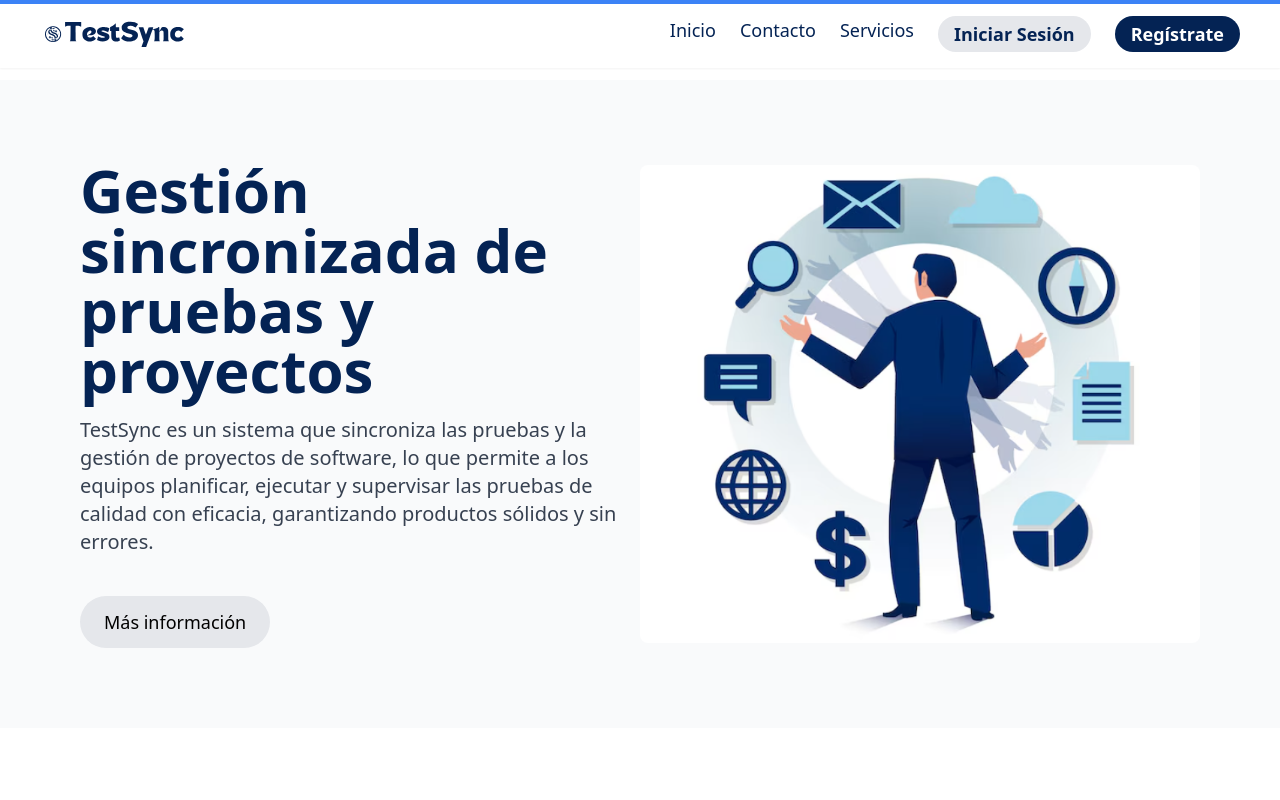
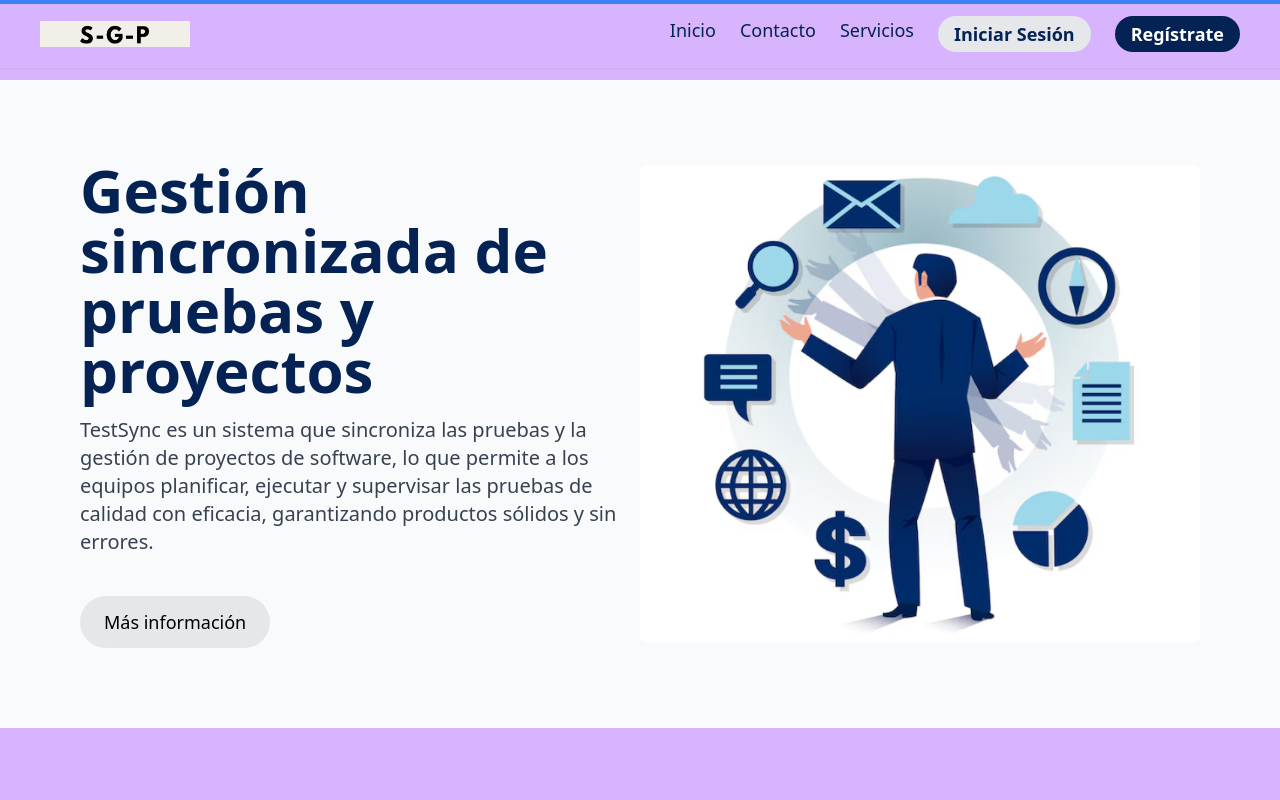
Before and after one commit to GersonEstuardoAlonzoTajiboy/TEST, a React (Vite) app in the folder testSynJSX-main/frontend/: page / in a window 1280 px wide. Shown: the top 800 px of the page. Built offline with nearby package versions, Linux system fonts and the light colour scheme.

Commit message:
UPDATE
UPDATE

```diff
--- a/testSynJSX-main/frontend/src/pages/home/HomePage.tsx
+++ b/testSynJSX-main/frontend/src/pages/home/HomePage.tsx
@@ -12,7 +12,7 @@ function HomePage() {
 
   return (
     <motion.div
-      className="min-h-screen bg-white shadow-lg transition-all duration-500"
+      className="min-h-screen bg-purple-300 shadow-lg transition-all duration-500"
       initial={{ opacity: 0, x: -100 }}
       animate={{ opacity: 1, x: 0 }}
       exit={{ opacity: 0, x: 100 }}
@@ -25,9 +25,9 @@ function HomePage() {
       />
 
       {/* Header */}
-      <header className="fixed top-0 w-full flex justify-between items-center py-4 px-10 bg-white shadow-sm z-10">
+      <header className="fixed top-0 w-full flex justify-between items-center py-4 px-10 bg-purple-300 shadow-sm z-10">
         <div className="flex items-center">
-          <img src="src/assets/icon/color-logo.svg" width="150px" alt="logo" />
+          <img src="src/assets/icon/S-G-P.png" width="150px" alt="logo" />
         </div>
         <nav className="flex gap-6">
           <a href="#intro" className="hover:text-gray-600 text-[#042354] text-lg">Inicio</a>
```
